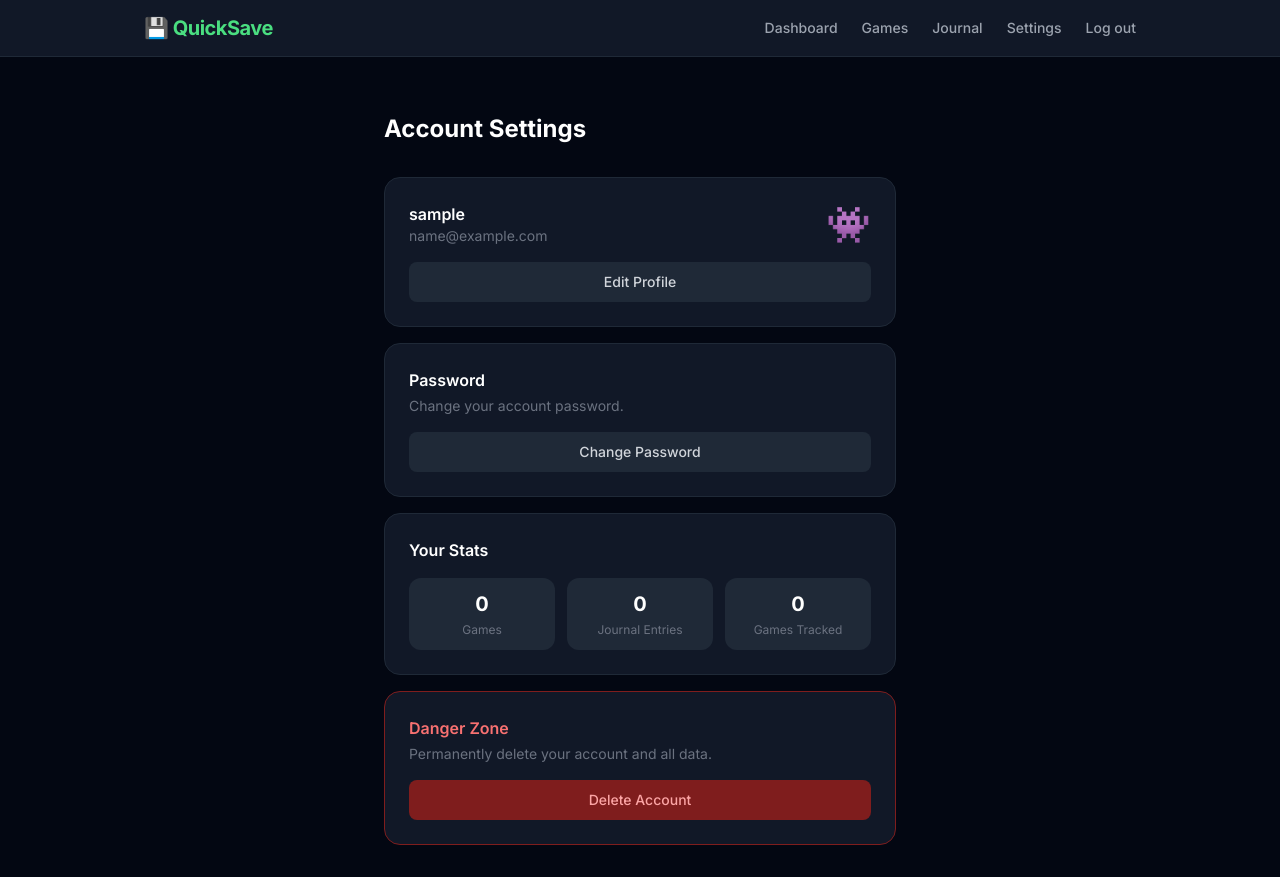
After one commit to Rilcantus/QuickSave, a Django app: page /accounts/settings/ in a window 1280 px wide. The commit adds this page. Run offline with Django 5.2, Linux system fonts and the light colour scheme; the visitor is signed in with stand-in values (Sample User, id 1); data that the repository does not hold is empty; some libraries are stand-ins or nearby versions.

Commit message:
account settings, update profile, change password, delete account

```diff
--- a/accounts/urls.py
+++ b/accounts/urls.py
@@ -5,4 +5,8 @@ urlpatterns = [
     path('register/', views.register_view, name='register'),
     path('login/', views.login_view, name='login'),
     path('logout/', views.logout_view, name='logout'),
+    path('settings/', views.account_settings, name='account_settings'),
+    path('settings/profile/', views.update_profile, name='update_profile'),
+    path('settings/password/', views.change_password, name='change_password'),
+    path('settings/delete/', views.delete_account, name='delete_account'),
 ]
--- a/accounts/views.py
+++ b/accounts/views.py
@@ -1,7 +1,9 @@
 from django.shortcuts import render, redirect
-from django.contrib.auth import login, logout, authenticate
+from django.contrib.auth import login, logout, update_session_auth_hash
+from django.contrib.auth.decorators import login_required
+from django.contrib.auth.forms import PasswordChangeForm
 from django.contrib import messages
-from .forms import RegisterForm, LoginForm
+from .forms import RegisterForm, LoginForm, UpdateProfileForm
 
 
 def register_view(request):
@@ -41,3 +43,53 @@ def login_view(request):
 def logout_view(request):
     logout(request)
     return redirect('login')
+
+
+@login_required
+def account_settings(request):
+    return render(request, 'accounts/settings.html')
+
+
+@login_required
+def update_profile(request):
+    if request.method == 'POST':
+        form = UpdateProfileForm(request.POST, instance=request.user)
+        if form.is_valid():
+            form.save()
+            messages.success(request, "Profile updated!")
+            return redirect('account_settings')
+        else:
+            messages.error(request, "Please fix the errors below.")
+    else:
+        form = UpdateProfileForm(instance=request.user)
+
+    return render(request, 'accounts/update_profile.html', {'form': form})
+
+
+@login_required
+def change_password(request):
+    if request.method == 'POST':
+        form = PasswordChangeForm(request.user, request.POST)
+        if form.is_valid():
+            user = form.save()
+            update_session_auth_hash(request, user)
+            messages.success(request, "Password changed successfully!")
+            return redirect('account_settings')
+        else:
+            messages.error(request, "Please fix the errors below.")
+    else:
+        form = PasswordChangeForm(request.user)
+
+    return render(request, 'accounts/change_password.html', {'form': form})
+
+
+@login_required
+def delete_account(request):
+    if request.method == 'POST':
+        user = request.user
+        logout(request)
+        user.delete()
+        messages.success(request, "Your account has been deleted.")
+        return redirect('home')
+
+    return render(request, 'accounts/delete_account.html')
--- /dev/null
+++ b/templates/accounts/settings.html
@@ -0,0 +1,69 @@
+{% extends "base.html" %}
+
+{% block title %}Account Settings — QuickSave{% endblock %}
+
+{% block content %}
+<div class="max-w-lg mx-auto mt-6">
+
+  <h1 class="text-2xl font-bold text-white mb-8">Account Settings</h1>
+
+  <!-- Profile section -->
+  <div class="bg-gray-900 border border-gray-800 rounded-2xl p-6 mb-4">
+    <div class="flex items-center justify-between mb-4">
+      <div>
+        <p class="text-white font-semibold">{{ request.user.username }}</p>
+        <p class="text-gray-500 text-sm">{{ request.user.email }}</p>
+      </div>
+      <span class="text-4xl">👾</span>
+    </div>
+    <a href="{% url 'update_profile' %}"
+       class="block w-full text-center bg-gray-800 hover:bg-gray-700 text-gray-300 font-medium py-2.5 rounded-lg transition text-sm">
+      Edit Profile
+    </a>
+  </div>
+
+  <!-- Password section -->
+  <div class="bg-gray-900 border border-gray-800 rounded-2xl p-6 mb-4">
+    <p class="text-white font-semibold mb-1">Password</p>
+    <p class="text-gray-500 text-sm mb-4">Change your account password.</p>
+    <a href="{% url 'change_password' %}"
+       class="block w-full text-center bg-gray-800 hover:bg-gray-700 text-gray-300 font-medium py-2.5 rounded-lg transition text-sm">
+      Change Password
+    </a>
+  </div>
+
+  <!-- Stats section -->
+  <div class="bg-gray-900 border border-gray-800 rounded-2xl p-6 mb-4">
+    <p class="text-white font-semibold mb-4">Your Stats</p>
+    <div class="grid grid-cols-3 gap-3 text-center">
+      <div class="bg-gray-800 rounded-xl p-3">
+        <p class="text-xl font-bold text-white">{{ request.user.games.count }}</p>
+        <p class="text-gray-500 text-xs mt-1">Games</p>
+      </div>
+      <div class="bg-gray-800 rounded-xl p-3">
+        <p class="text-xl font-bold text-white">{{ request.user.journal_entries.count }}</p>
+        <p class="text-gray-500 text-xs mt-1">Journal Entries</p>
+      </div>
+      <div class="bg-gray-800 rounded-xl p-3">
+        <p class="text-xl font-bold text-white">
+          {% with count=request.user.games.all %}
+            {{ count|length }}
+          {% endwith %}
+        </p>
+        <p class="text-gray-500 text-xs mt-1">Games Tracked</p>
+      </div>
+    </div>
+  </div>
+
+  <!-- Danger zone -->
+  <div class="bg-gray-900 border border-red-900 rounded-2xl p-6">
+    <p class="text-red-400 font-semibold mb-1">Danger Zone</p>
+    <p class="text-gray-500 text-sm mb-4">Permanently delete your account and all data.</p>
+    <a href="{% url 'delete_account' %}"
+       class="block w-full text-center bg-red-900 hover:bg-red-800 text-red-300 font-medium py-2.5 rounded-lg transition text-sm">
+      Delete Account
+    </a>
+  </div>
+
+</div>
+{% endblock %}
--- a/templates/base.html
+++ b/templates/base.html
@@ -66,6 +66,7 @@
           <a href="{% url 'dashboard' %}" class="hover:text-white transition">Dashboard</a>
           <a href="{% url 'game_list' %}" class="hover:text-white transition">Games</a>
           <a href="{% url 'journal_list' %}" class="hover:text-white transition">Journal</a>
+          <a href="{% url 'account_settings' %}" class="hover:text-white transition">Settings</a>
           <form method="POST" action="{% url 'logout' %}" class="inline">
             {% csrf_token %}
             <button type="submit" class="hover:text-brand-400 transition">Log out</button>
@@ -103,6 +104,9 @@
         </a>
         <a href="{% url 'journal_list' %}" class="block py-2.5 text-gray-300 hover:text-white transition font-medium">
           📓 Journal
+        </a>
+        <a href="{% url 'account_settings' %}" class="block py-2.5 text-gray-300 hover:text-white transition font-medium">
+          ⚙️ Settings
         </a>
         <div class="pt-2 border-t border-gray-800 mt-2">
           <form method="POST" action="{% url 'logout' %}">
```
Also changed, not shown: accounts/forms.py (+12 -0 lines), templates/accounts/change_password.html (added, +49 -0 lines), templates/accounts/delete_account.html (added, +28 -0 lines), templates/accounts/update_profile.html (added, +48 -0 lines).
